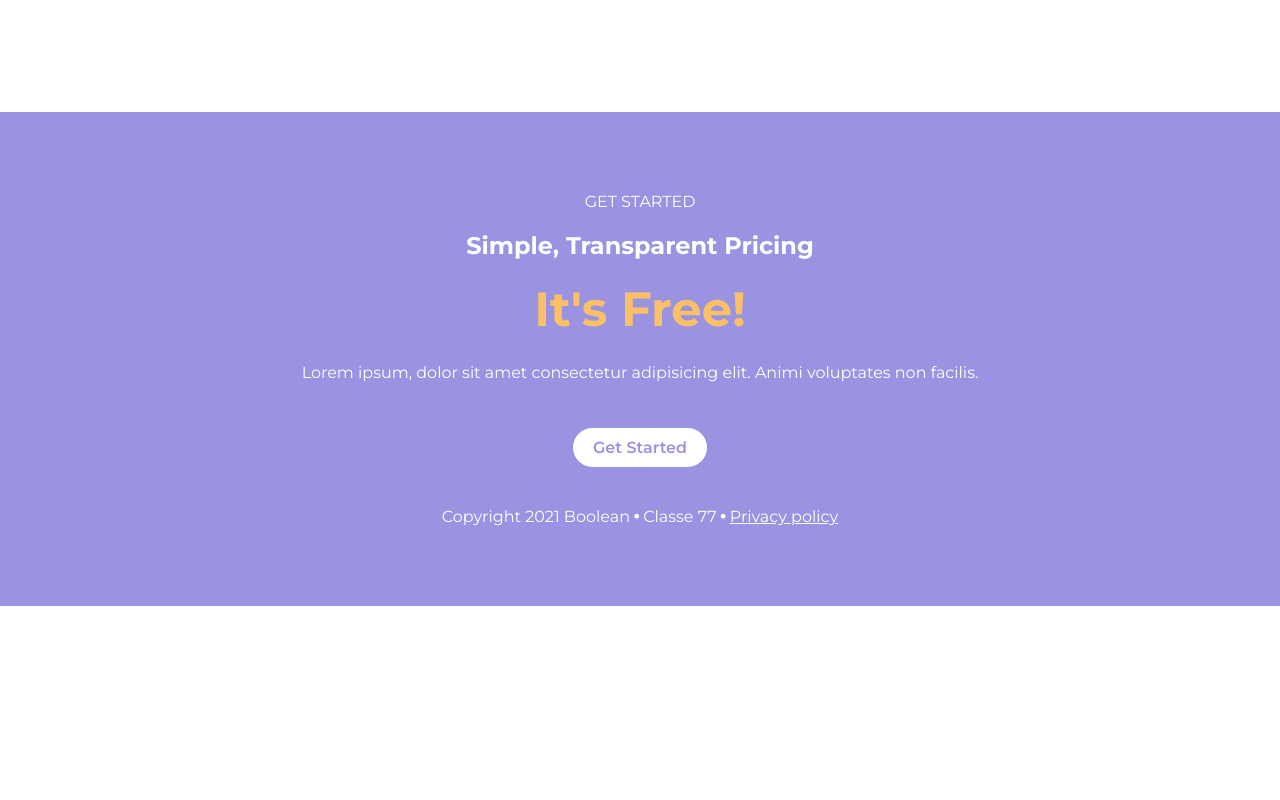
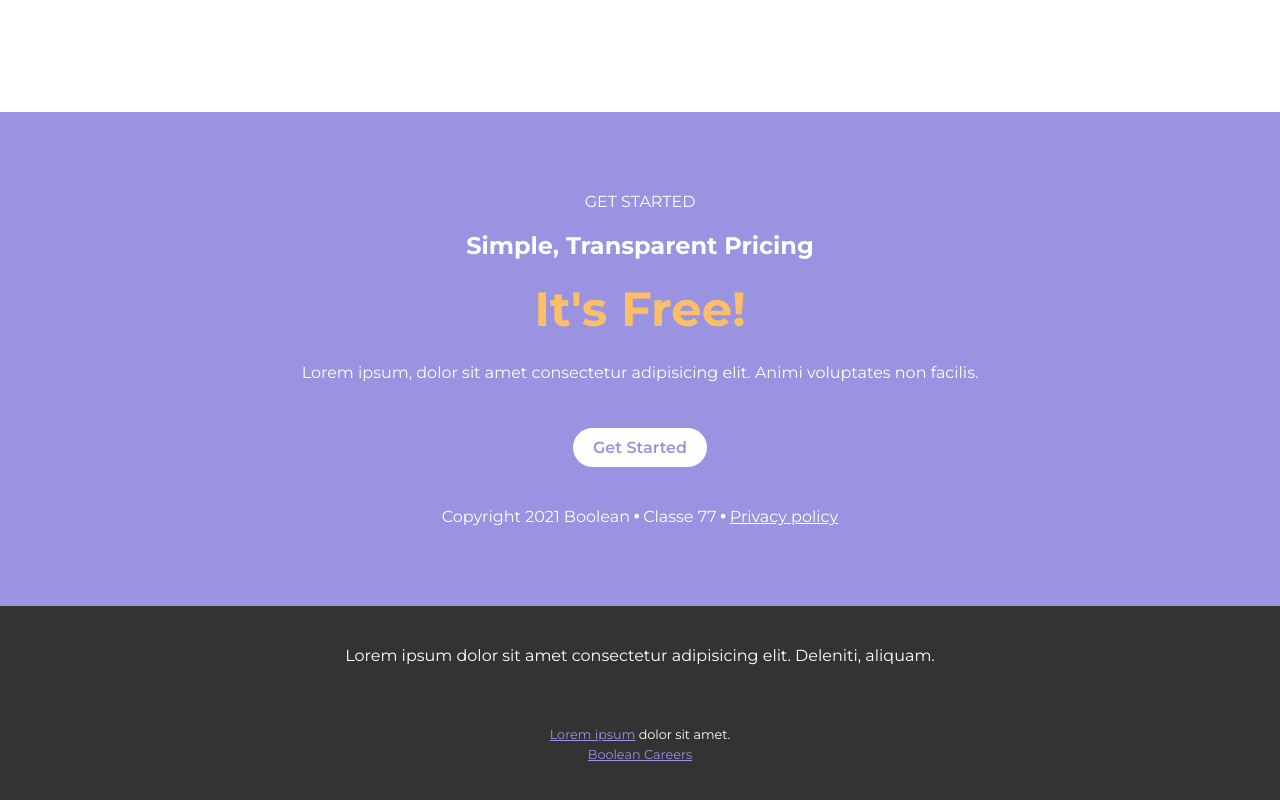
Before and after one commit to yurididomenico/htmlcss-responsive-layout, a plain HTML site: page index.html in a window 1280 px wide. Shown: the part 5124-5924 px from the top of the page. Before the commit the page ends 5810 px from the top, so only its background shows below. Drawn offline with Linux system fonts and the light colour scheme.

Commit message:
Footer: Check

```diff
--- a/assets/css/preset.css
+++ b/assets/css/preset.css
@@ -197,7 +197,11 @@
   font-size: 2rem;
 }
 
-/* (_____ Font Weight ____________________________) */
+/* (_____ Display ____________________________) */
+.block
+{
+  display: block;
+}
 
 .sottolineato
 {
@@ -221,7 +225,10 @@
 {
   background-color: #9993e2;
 }
-
+.sfondo-grigioscuro
+{
+  background-color: #333333;
+}
 
 
 
--- a/assets/css/stile.css
+++ b/assets/css/stile.css
@@ -72,7 +72,7 @@ header ul > li:last-child
 
 /* |||||||||| MAIN |||||||||| */
 
-section
+section:not(.get-started)
 {
   margin-bottom: 80px;
 }
@@ -389,7 +389,6 @@ section
 .get-started > div > span
 {
   display: block;
-
 }
 
 
@@ -399,6 +398,21 @@ section
 
 
 /* |||||||||| FOOTER |||||||||| */
+footer
+{
+  padding: 40px 20px;
+}
+
+footer > div > p:first-child
+{
+  margin-bottom: 60px;
+}
+
+footer > div > p:last-child
+{
+  font-size: 0.8rem;
+  line-height: 20px;
+}
 
 
 /* |||||||||| MEDIA QUERIES |||||||||| */
--- a/index.html
+++ b/index.html
@@ -328,8 +328,11 @@
   </main>
 
   <!-- [______Fine_________________________________________________________] -->
-  <footer>
-
+  <footer class="sfondo-grigioscuro bianco center-text">
+    <div class="contenitore">
+      <p>Lorem ipsum dolor sit amet consectetur adipisicing elit. Deleniti, aliquam.</p>
+      <p><a href="#" class="violetto sottolineato">Lorem ipsum</a> dolor sit amet. <a href="#" class="violetto sottolineato block">Boolean Careers</a></p>
+    </div>
   </footer>
 
 </body>
```
